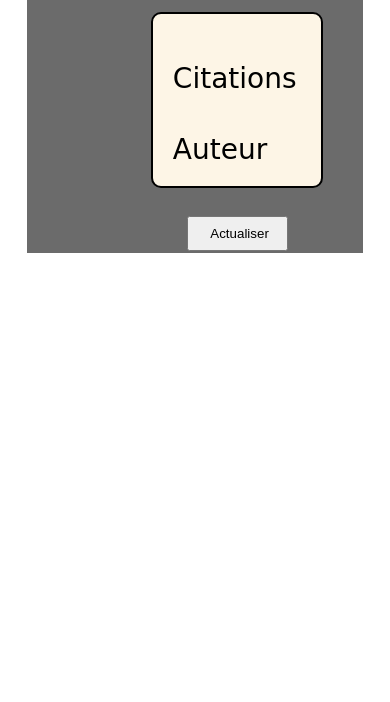
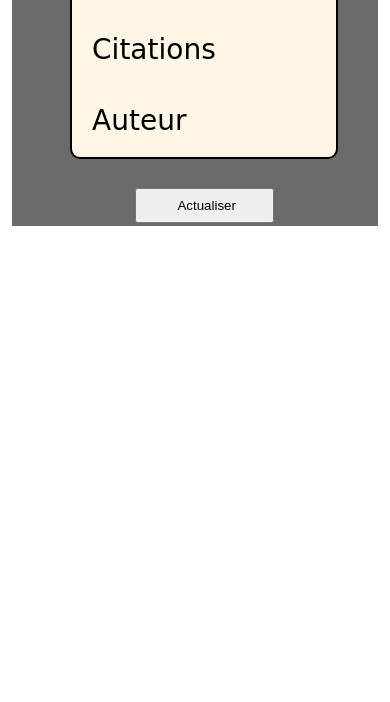
Before and after one commit to espoirmat/gerenateurjs, a plain HTML site: page index.html in a window 390 px wide. Shown: the part 142-844 px from the top of the page. Drawn offline with Linux system fonts and the light colour scheme.

Commit message:
responsive

```diff
--- a/css/beauty.css
+++ b/css/beauty.css
@@ -61,3 +61,19 @@ footer {
 button#generer, button#twitter {
 	outline: none;
 }
+
+
+@media all and (max-width: 400px)
+{
+    .centre
+    {
+        width: 98%;
+        margin: auto;
+    }
+
+    .container {
+        margin-top: 5px;
+        margin-left: 5%;
+        font-family: 'Contrail One', cursive;
+    }
+}
--- a/js/script.js
+++ b/js/script.js
@@ -1,5 +1,5 @@
 const citations = ["Exige beaucoup de toi-même et attends peu des autres. Ainsi beaucoup d'ennuis te seront épargnés.", "Choisissez un travail que vous aimez et vous n'aurez pas à travailler un seul jour de votre vie.", "Trois sortes d'amis sont utiles, trois sortes d'amis sont néfastes. Les utiles : un ami droit, un ami fidèle, un ami cultivé. Les néfastes : un ami faux, un ami mou, un ami bavard.", "La nature fait les hommes semblables, la vie les rend différents.", "Agis avec gentillesse, mais n'attends pas de la reconnaissance.", "Lorsque l'on se cogne la tête contre un pot et que cela sonne creux, ça n'est pas forcément le pot qui est vide.", "Sous un bon gouvernement, la pauvreté est une honte ; sous un mauvais gouvernement, la richesse est aussi une honte.", "Je ne cherche pas à connaître les réponses, je cherche à comprendre les question.", "Notre plus grande gloire n'est point de tomber, mais de savoir nous relever chaque fois que nous tombons.", "Nulle pierre ne peut être polie sans friction, nul homme ne peut parfaire son expérience sans épreuve."];
-const auteur = "Je ne sais pas hein!!";
+const auteur = "Titania!!";
 let aleatoire = null;
 let tweet = "";
 let hashtag = "citation";
```
